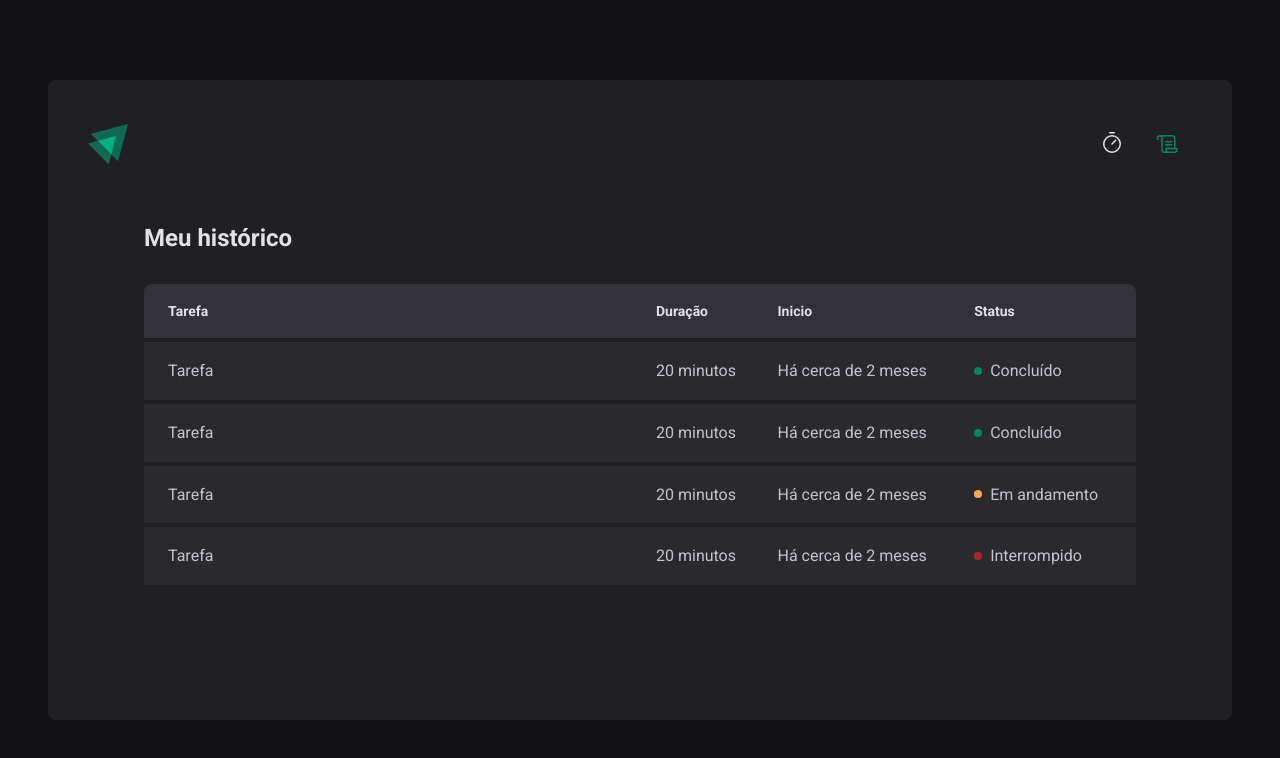
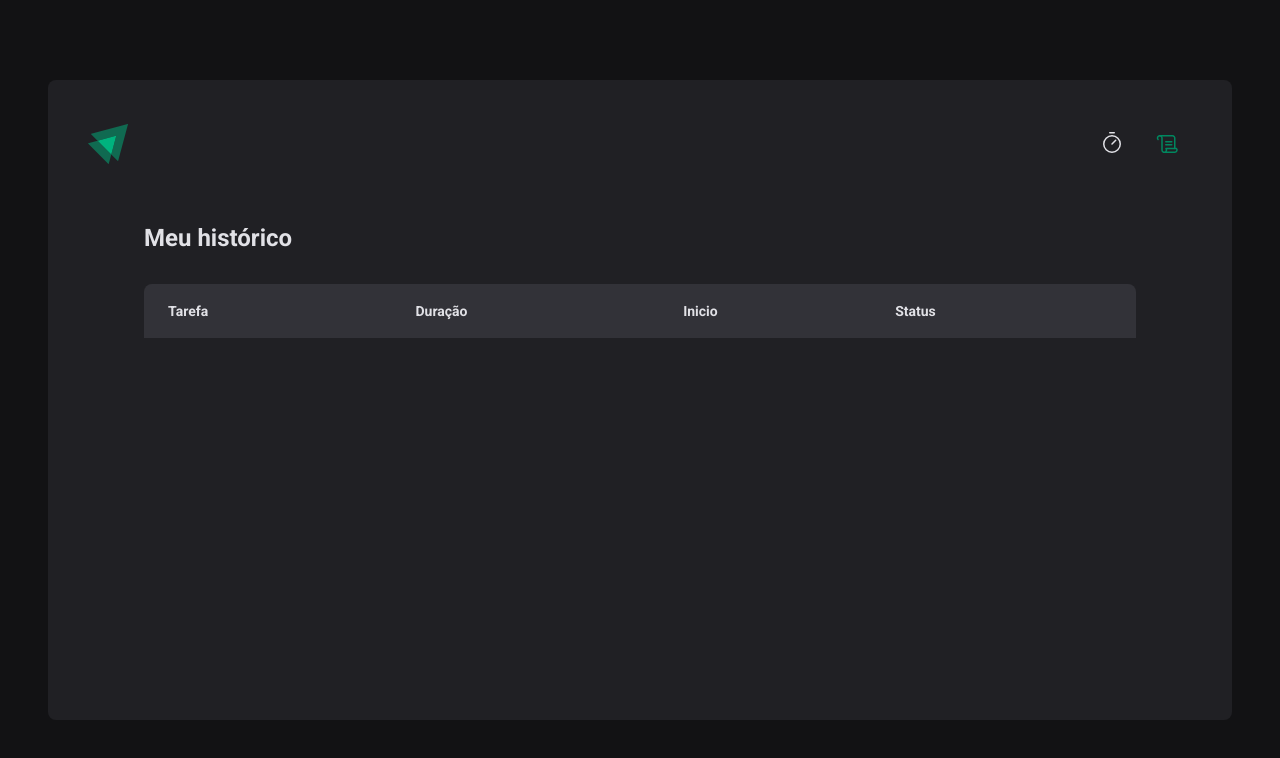
Before and after one commit to WagnerReis/Pomodoro-timer, a React (Vite) app: page /history in a window 1280 px wide. Shown: the top 758 px of the page. Built offline with nearby package versions, Linux system fonts and the light colour scheme.

Commit message:
feat(History): implement dynamic cycle history rendering

```diff
--- a/src/pages/History/index.tsx
+++ b/src/pages/History/index.tsx
@@ -1,6 +1,8 @@
 import { useContext } from "react";
 import { CyclesContext } from "../../contexts/CyclesContext";
 import { HistoryContainer, HistoryList, Status } from "./styles";
+import { formatDistanceToNow } from "date-fns";
+import { ptBR } from "date-fns/locale/pt-BR";
 
 export function History() {
   const { cycles } = useContext(CyclesContext);
@@ -20,38 +22,36 @@
             </tr>
           </thead>
           <tbody>
-            <tr>
-              <td>Tarefa</td>
-              <td>20 minutos</td>
-              <td>Há cerca de 2 meses</td>
-              <td>
-                <Status statusColor="green">Concluído</Status>
-              </td>
-            </tr>
-            <tr>
-              <td>Tarefa</td>
-              <td>20 minutos</td>
-              <td>Há cerca de 2 meses</td>
-              <td>
-                <Status statusColor="green">Concluído</Status>
-              </td>
-            </tr>
-            <tr>
-              <td>Tarefa</td>
-              <td>20 minutos</td>
-              <td>Há cerca de 2 meses</td>
-              <td>
-                <Status statusColor="yellow">Em andamento</Status>
-              </td>
-            </tr>
-            <tr>
-              <td>Tarefa</td>
-              <td>20 minutos</td>
-              <td>Há cerca de 2 meses</td>
-              <td>
-                <Status statusColor="red">Interrompido</Status>
-              </td>
-            </tr>
+            {cycles.map((cycle) => {
+              const publishedAtRelativeToNow = formatDistanceToNow(
+                cycle.startDate,
+                {
+                  locale: ptBR,
+                  addSuffix: true,
+                },
+              );
+
+              return (
+                <tr key={cycle.id}>
+                  <td>{cycle.task}</td>
+                  <td>{cycle.minutesAmount} minutos</td>
+                  <td>{publishedAtRelativeToNow}</td>
+                  <td>
+                    {cycle.interrupedDate && (
+                      <Status statusColor="red">Interrompido</Status>
+                    )}
+
+                    {!cycle.interrupedDate && !cycle.finishedDate && (
+                      <Status statusColor="yellow">Em andamento</Status>
+                    )}
+
+                    {cycle.finishedDate && (
+                      <Status statusColor="green">Concluído</Status>
+                    )}
+                  </td>
+                </tr>
+              );
+            })}
           </tbody>
         </table>
       </HistoryList>
```
